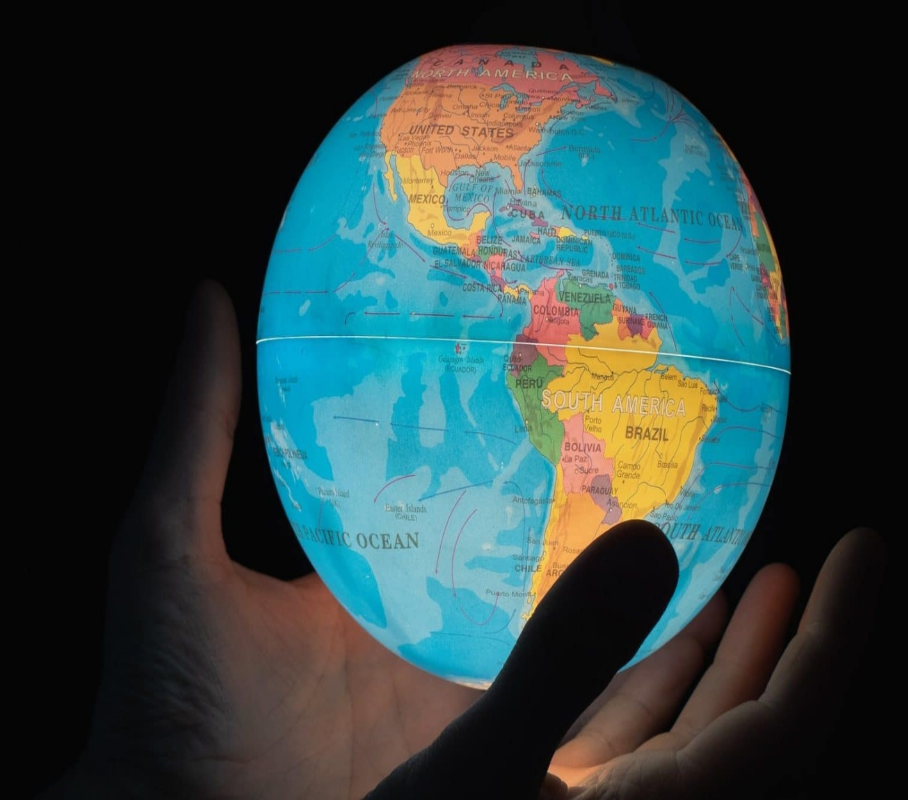
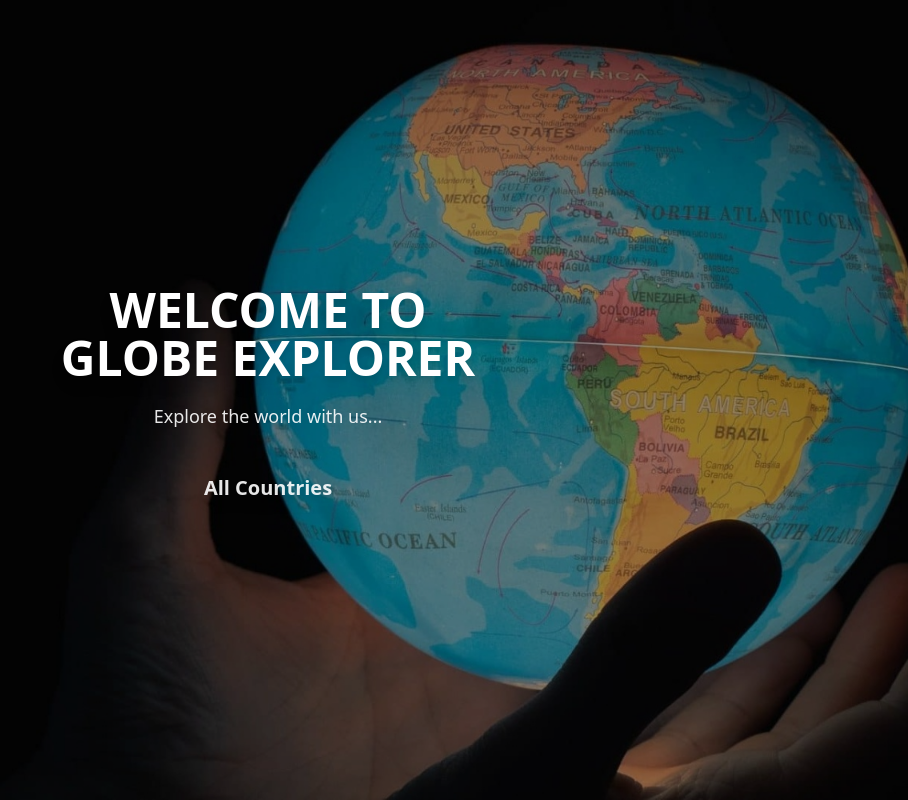
Before and after one commit to firelike/nextjs-explorer, a Next.js app: page / in a window 1280 px wide. Shown: the whole page, without its empty margins (372-1280 px from the left). Built offline with nearby package versions, Linux system fonts and the light colour scheme.

Commit message:
adding _app. change location of styles

```diff
--- a/package.json
+++ b/package.json
@@ -17,7 +17,8 @@
     "graphql-request": "^5.1.0",
     "next": "13.1.6",
     "react": "18.2.0",
-    "react-dom": "18.2.0"
+    "react-dom": "18.2.0",
+    "sass": "^1.58.3"
   },
   "devDependencies": {
     "autoprefixer": "^10.4.13",
--- /dev/null
+++ b/pages/_app.js
@@ -0,0 +1,10 @@
+import React from 'react';
+import '../styles/style.scss'
+
+export default function App({ Component, pageProps }) {
+    return (
+        <>
+            <Component {...pageProps} />
+        </>
+    )
+}
--- a/pages/index.js
+++ b/pages/index.js
@@ -19,11 +19,6 @@
             </h1>
             <p className="mt-5 text-center text-lg text-white opacity-90">Explore the world with us...</p>
 
-            <MyButton href="/countries/unitedstates" appendClass="animate-bounceLight">United States</MyButton>
-            <MyButton href="/countries/canada" appendClass="animate-bounceLight">Canada</MyButton>
-            <MyButton href="/countries/brazil" appendClass="animate-bounceLight">Brazil</MyButton>
-
-
             <MyButton href="/countries" appendClass="animate-bounceLight">All Countries</MyButton>
 
         </div>
--- a/pages/layout.js
+++ b/pages/layout.js
@@ -1,4 +1,3 @@
-import './global.css'
 
 
 
```
Also changed, not shown: styles/style.scss (renamed from pages/global.css), 1 other file (tests, documents, lock files or other folders).
